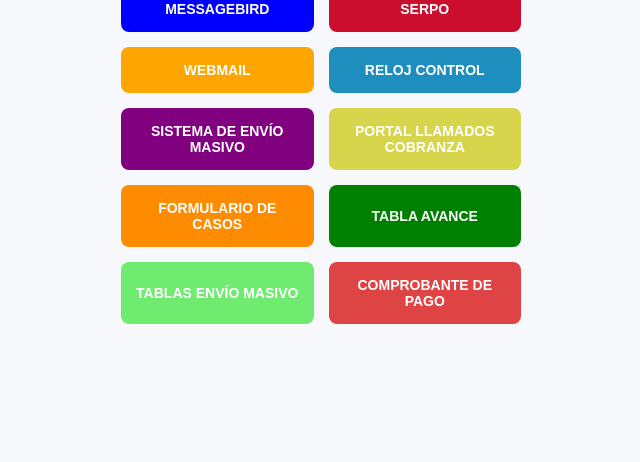
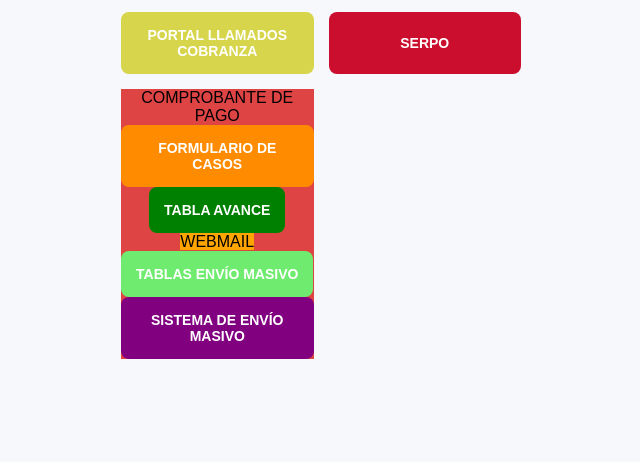
Before and after one commit to BestworkInstitute/panel_ejecutiva_cobranza_2025, a plain HTML site: page index.html in a window 1280 px wide. Shown: the part 338-800 px from the top of the page, without its empty margins (319-959 px from the left). Drawn offline with Linux system fonts and the light colour scheme.

Commit message:
Update index.html

```diff
--- a/index.html
+++ b/index.html
@@ -81,16 +81,16 @@
 
         <!-- Botones en Grid -->
         <div class="buttons-grid">
+            <button class="reloj-control" onclick="openLink('https://trabajador.relojcontrol.com/')">RELOJ CONTROL</button>
             <button class="messagebird" onclick="openLink('https://inbox.messagebird.com/workspace/')">MESSAGEBIRD</button>
+            <button class="portal-llamados" onclick="openLink('https://www.prolaborem.cl/gestionempresa/txpCobranzasCallNew/index.php')">PORTAL LLAMADOS COBRANZA</button>
             <button class="serpo" onclick="openLink('https://ventab.serpo.cl/inicio/bestwork')">SERPO</button>
-            <button class="webmail" onclick="openLink('https://webmail.bestwork.cl/')">WEBMAIL</button>
-            <button class="reloj-control" onclick="openLink('https://trabajador.relojcontrol.com/')">RELOJ CONTROL</button>
-            <button class="envio-masivo" onclick="openLink('https://mensaje-cobranza.vercel.app/')">SISTEMA DE ENVÍO MASIVO</button>
-            <button class="portal-llamados" onclick="openLink('https://www.prolaborem.cl/gestionempresa/txpCobranzasCallNew/index.php')">PORTAL LLAMADOS COBRANZA</button>
+            <butt class="comprobante" onclick="openLink('https://forms.gle/Fk4ze2wKaHSSnj4s5')">COMPROBANTE DE PAGO</button>
             <button class="formulario-casos" onclick="openLink('https://docs.google.com/forms/d/e/1FAIpQLSesFiwsz1oliP4ssdyt_NATzRNEHpRGpwqEw3oV3fUnzZtOEg/viewform?pli=1')">FORMULARIO DE CASOS</button>
             <button class="tabla-avance" onclick="openLink('https://docs.google.com/spreadsheets/d/1h5o6IsqXCkqpRb6Rc-npeTmwSYJEWzLU/edit?rtpof=true&sd=true')">TABLA AVANCE</button>
+            <buttonon class="webmail" onclick="openLink('https://webmail.bestwork.cl/')">WEBMAIL</button>
             <button class="masivo" onclick="openLink('https://docs.google.com/spreadsheets/d/1eOl7_7pqMns6HMmXSTGZsdG-lh8POHFxIlv3R2teAYM/edit?gid=525436215#gid=525436215')">TABLAS ENVÍO MASIVO</button>
-            <button class="comprobante" onclick="openLink('https://forms.gle/Fk4ze2wKaHSSnj4s5')">COMPROBANTE DE PAGO</button>
+            <button class="envio-masivo" onclick="openLink('https://mensaje-cobranza.vercel.app/')">SISTEMA DE ENVÍO MASIVO</button>
         </div>
     </div>
 
```
